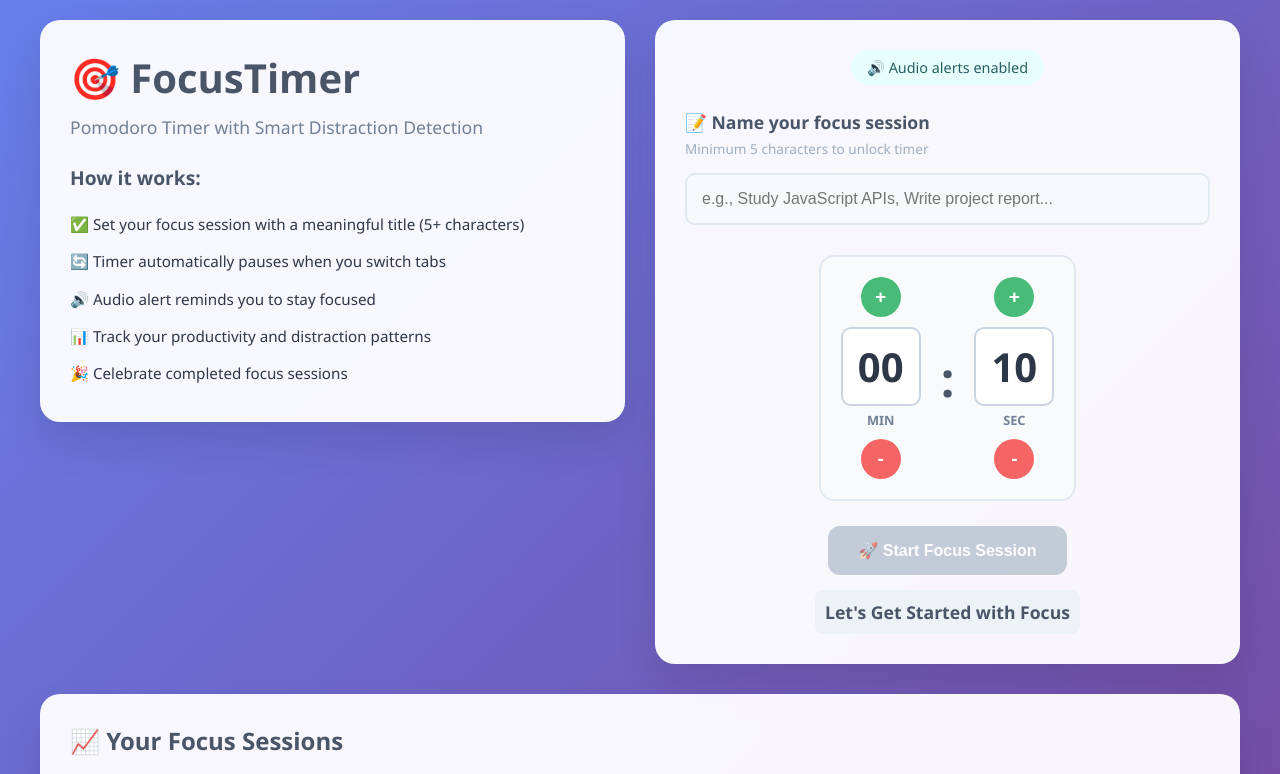
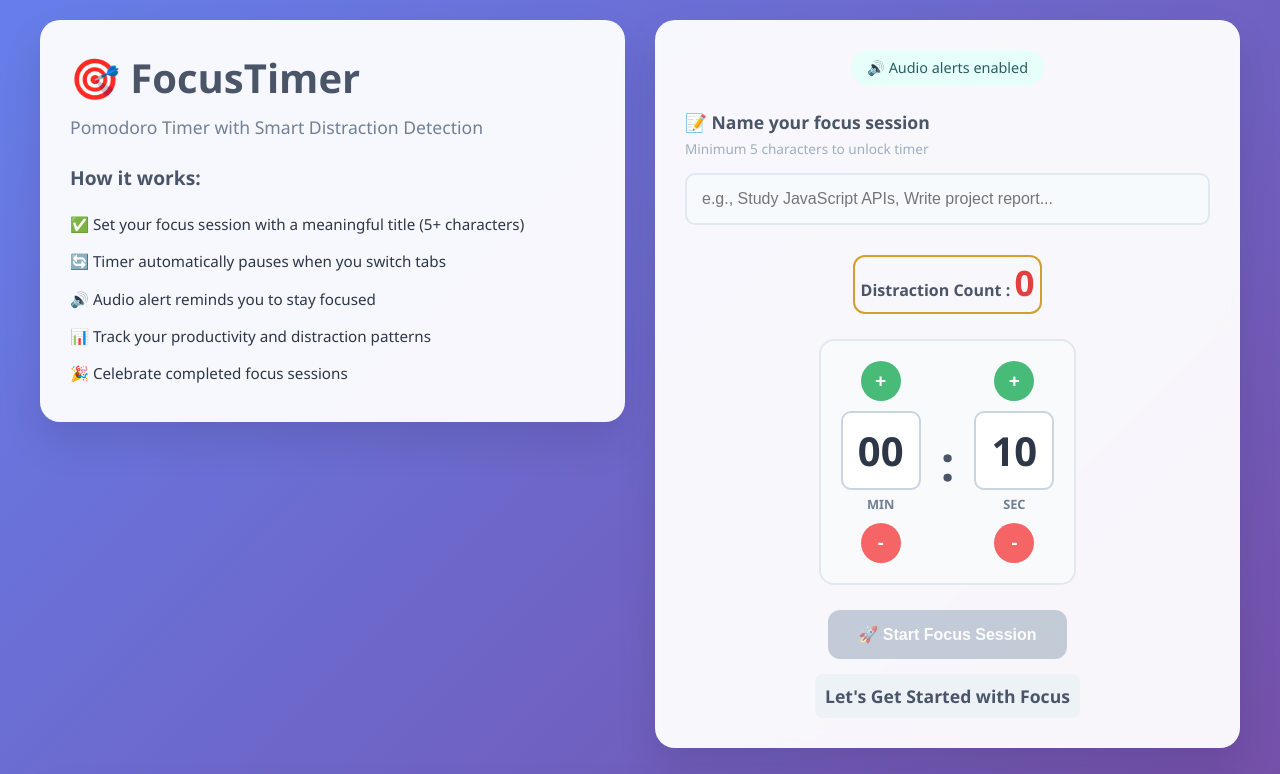
Before and after one commit to Hussain-Sharif/FocusTimer, a plain HTML site: page index.html in a window 1280 px wide. Shown: the top 774 px of the page. Drawn offline with Linux system fonts and the light colour scheme.

Commit message:
Final Update: UX

```diff
--- a/index.css
+++ b/index.css
@@ -405,3 +405,23 @@ body {
         min-width: 60px;
     }
 }
+
+
+.dist-container{
+    border:#d69e2e solid 2px ;
+    border-radius: 12px;
+    padding: 6px;
+    padding-top: 2px;
+    display: inline-flex;
+    justify-content: center;
+    align-items: center;
+}
+.dist-container p{
+    color:#4a5568;
+    font-weight: bolder;
+    font-size: 16px;
+}
+.dist-container span{
+    color:#e53e3e;
+    font-size: 35px;
+}
--- a/index.html
+++ b/index.html
@@ -50,6 +50,10 @@
 
                 <!-- Timer Controls -->
                 <div class="timer-controls">
+                    <div class="dist-container">
+                        <p>Distraction Count :  <span id="distract-span-count">0</span></p>
+
+                    </div>
                     <div class="time-setter">
                         <div class="time-input-group">
                             <button id="addMinBtn" class="time-btn time-btn-add">+</button>
--- a/index.js
+++ b/index.js
@@ -4,6 +4,7 @@ const sessionTitleLabel=document.getElementById("session-title-label")
 const statusText=document.getElementById('status-text')
 const titleDisplay=document.getElementById('title-display')
 const sessionList=document.getElementById('Timer-sessions-container')
+const countSpanEle=document.getElementById("distract-span-count")
 
 const addMinBtn=document.getElementById("addMinBtn")
 const subMinBtn=document.getElementById("subMinBtn")
@@ -19,7 +20,6 @@ const pauseBtn=document.getElementById('pauseBtn')
 const timerPauseDiv=document.getElementById("timer-starter-div")
 
 const audioPlayer=document.getElementById("audio-player")
-
 
 
 // Logics starts here!!...
@@ -46,6 +46,7 @@ let s_timeSetByUser=s_totalTimeSet
 // setting the state with values
 window.onload=()=>{
     statusUI()
+    distractionCountSpanEleUI()
     minValue.textContent=String(Math.floor(s_totalTimeSet/u_minSecCal)).padStart(2,'0');
     secValue.textContent=String(s_totalTimeSet%u_minSecCal).padStart(2,'0');
 }
@@ -197,6 +198,7 @@ document.addEventListener("visibilitychange", async(event) => {
         s_audioPaused=!audioPlayer.paused
         s_currentTimer=u_allStatusEnum.isPaused
         s_sessionDistractionCount++;
+        distractionCountSpanEleUI()
         console.log("Restarted audio from 0 (hidden)");
     } catch (err) {
       console.log("Play failed:", err);
@@ -226,6 +228,10 @@ sessionTitleInput.addEventListener('input', function(event) {
         startBtn.disabled = true
     }
 })
+
+function distractionCountSpanEleUI(){
+    countSpanEle.textContent=s_sessionDistractionCount;
+}
 
 
 function changeUIStartPause(isStarted){
@@ -294,7 +300,7 @@ function listOfAllSessions(){
 
 
     s_sessionDistractionCount=0
-
+    distractionCountSpanEleUI()
 
 
 }
```
